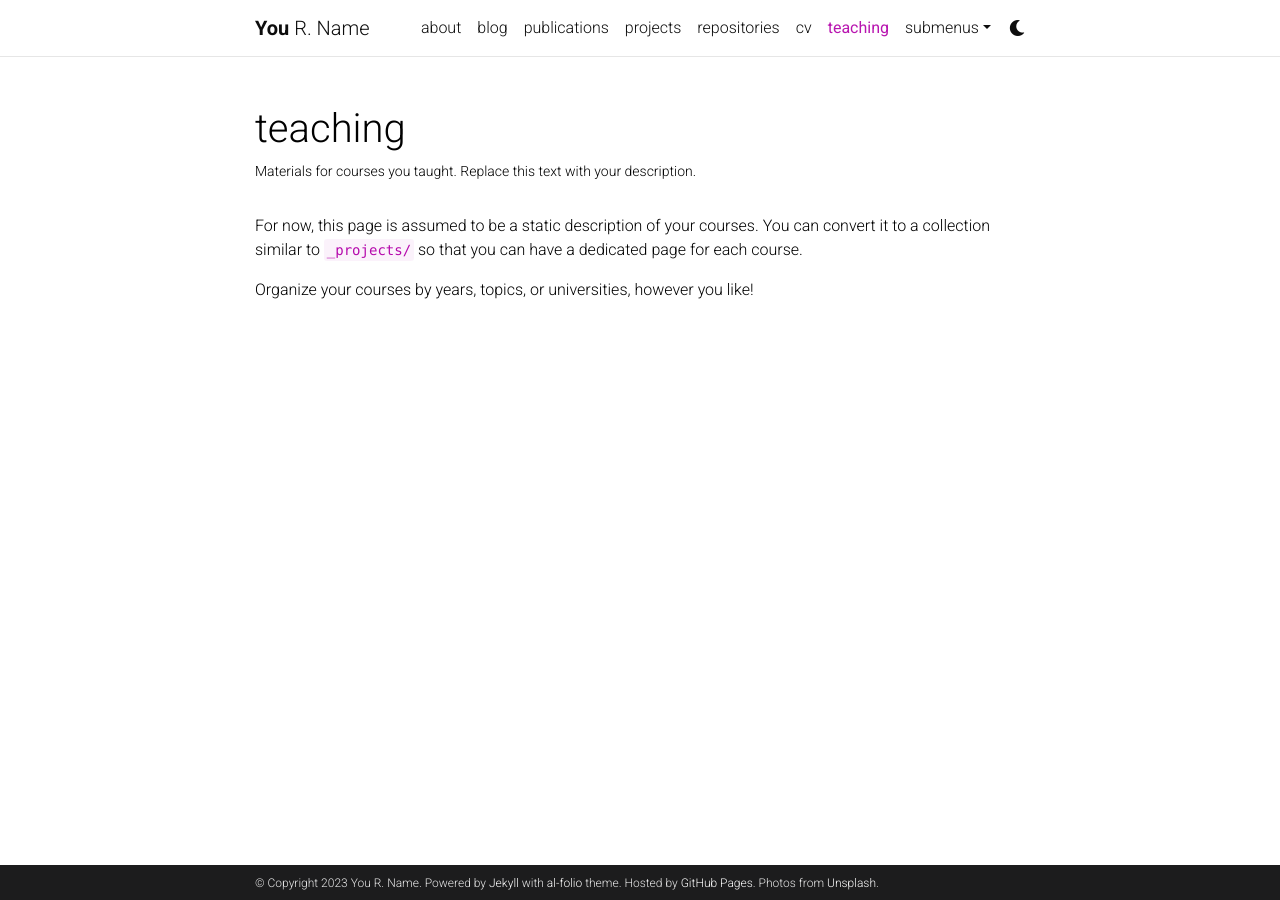
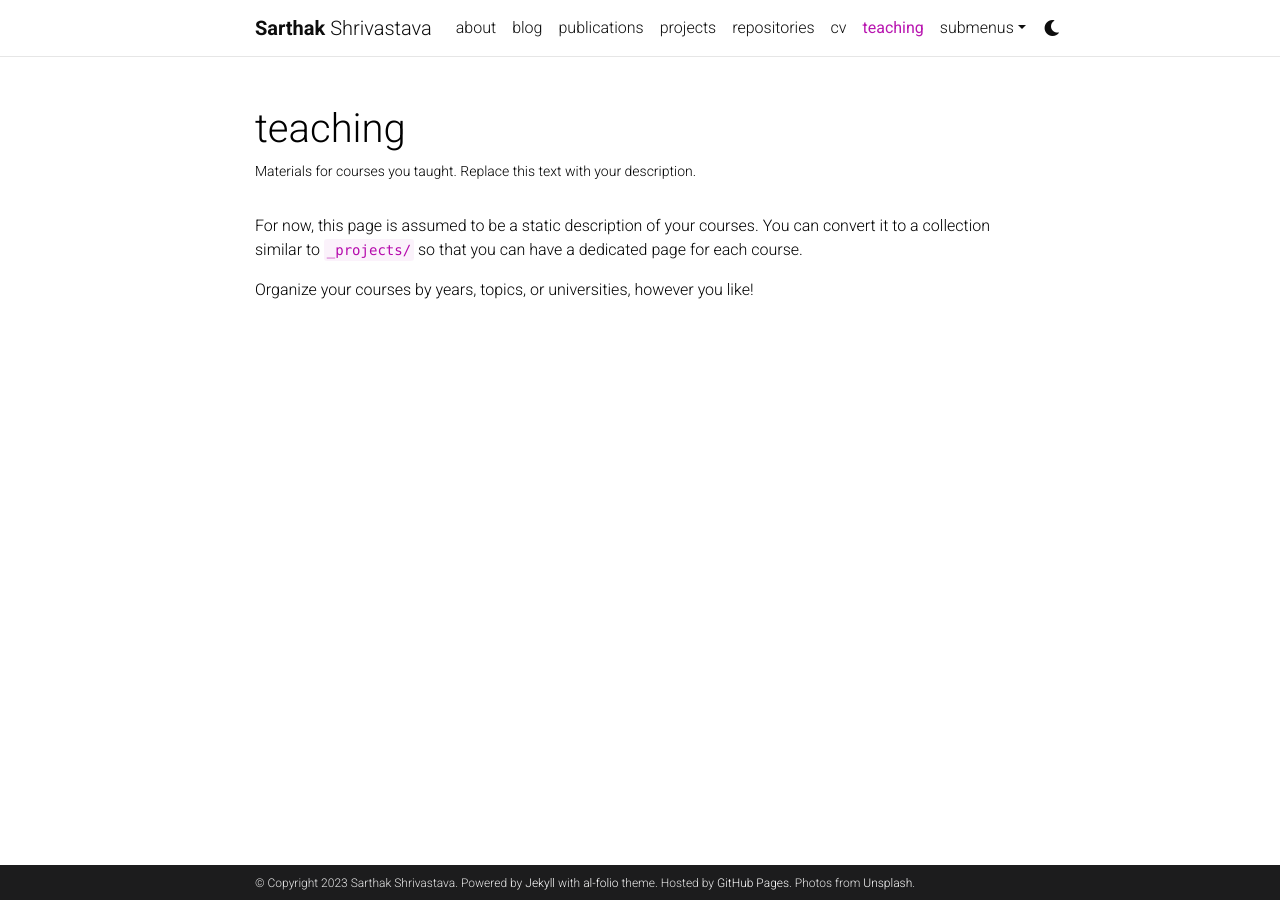
Before and after one commit to sarthaks20/sarthaks20.github.io, a Jekyll site: the page built from _pages/teaching.md, in a window 1280 px wide. Built offline with Jekyll 4.4.1, drawn with Linux system fonts in a browser that asks for light colours; comment, search, counter and statistics services are not loaded; a style sheet for code colours, icons or effects is not loaded.

Commit message:
Update _config.yml

```diff
--- a/_config.yml
+++ b/_config.yml
@@ -3,10 +3,10 @@
 # -----------------------------------------------------------------------------
 
 title: blank # the website title (if blank, full name will be used instead)
-first_name: You
-middle_name: R.
-last_name: Name
-email: you@example.com
+first_name: Sarthak
+middle_name:
+last_name: Shrivastava
+email: sarthak.iitd23@gmail.com
 description: > # the ">" symbol means to ignore newlines until "footer_text:"
   A simple, whitespace theme for academics. Based on [*folio](https://github.com/bogoli/-folio) design.
 footer_text: >
@@ -18,8 +18,8 @@
 lang: en # the language of your site (for example: en, fr, cn, ru, etc.)
 icon: ⚛️  # the emoji used as the favicon (alternatively, provide image name in /assets/img/)
 
-url: https://alshedivat.github.io # the base hostname & protocol for your site
-baseurl: /al-folio # the subpath of your site, e.g. /blog/
+url: https://sarthaks20.github.io # the base hostname & protocol for your site
+baseurl: # the subpath of your site, e.g. /blog/
 last_updated: false # set to true if you want to display last updated in the footer
 impressum_path:  # set to path to include impressum link in the footer, use the same path as permalink in a page, helps to conform with EU GDPR
 
```
